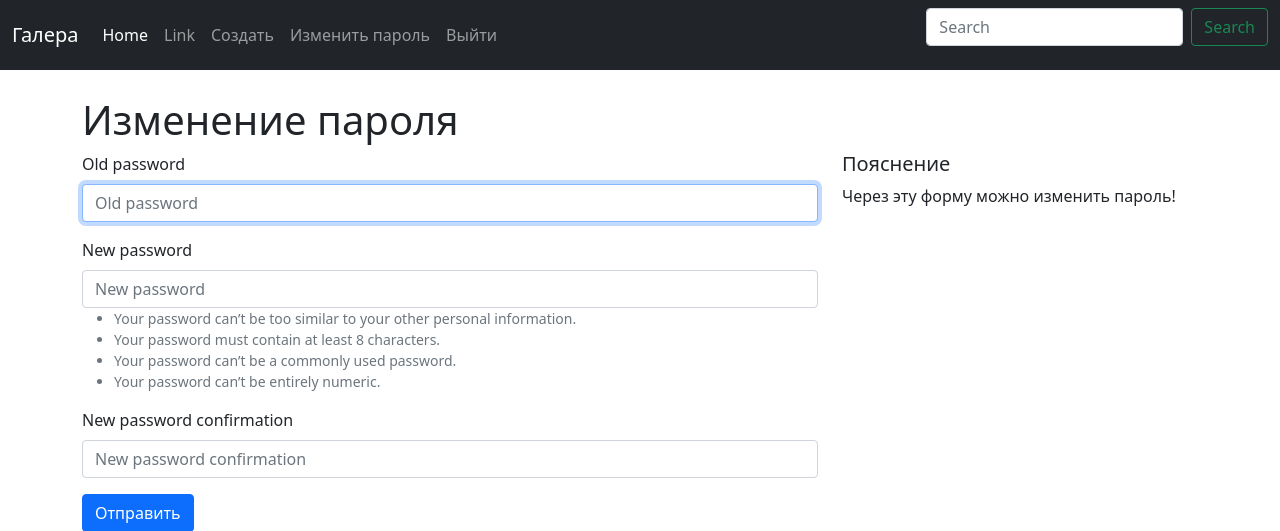
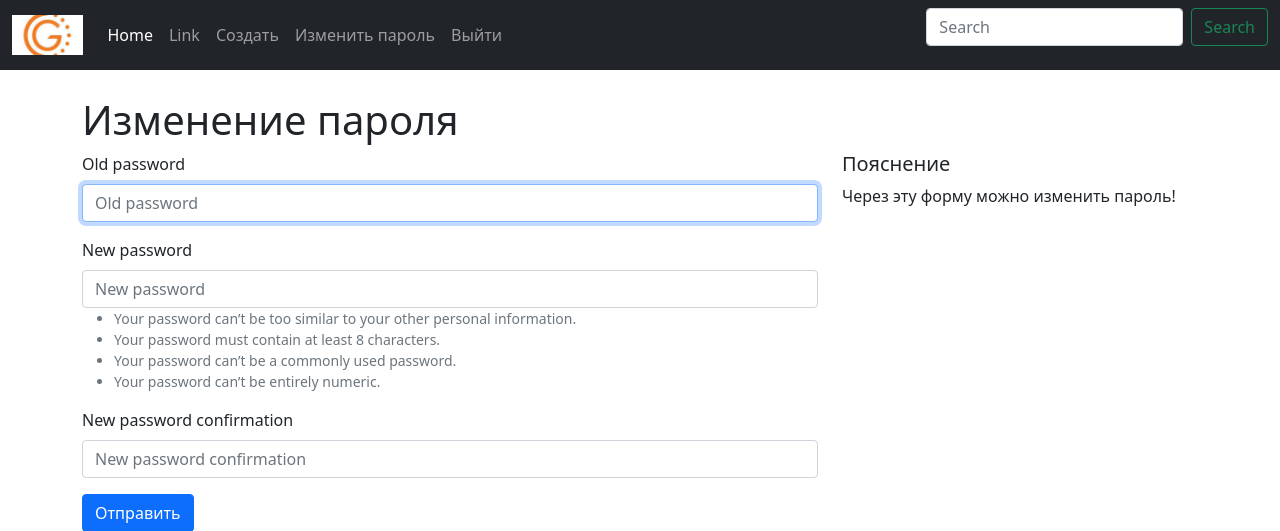
Before and after one commit to RaD/workers, a Django app: page /password-change/ in a window 1280 px wide. Shown: the top 531 px of the page. Run offline with Django 3.2, Linux system fonts and the light colour scheme; the visitor is signed in with stand-in values (Sample User, id 1); some libraries are stand-ins or nearby versions.

Commit message:
Логотип галеры

```diff
--- a/project/templates/navbar.html
+++ b/project/templates/navbar.html
@@ -1,7 +1,11 @@
-    <!-- Fixed navbar -->
+    <!-- Fixed navbar -->{% load static %}
     <nav class="navbar navbar-expand-md navbar-dark fixed-top bg-dark">
       <div class="container-fluid">
-        <a class="navbar-brand" href="/">Галера</a>
+        <a class="navbar-brand" href="/">
+          <img src="{% static 'logo.jpg' %}"
+               height="40"
+               alt="Галера" title="Галера"/>
+        </a>
         <button class="navbar-toggler" type="button" data-bs-toggle="collapse" data-bs-target="#navbarCollapse" aria-controls="navbarCollapse" aria-expanded="false" aria-label="Toggle navigation">
           <span class="navbar-toggler-icon"></span>
         </button>
```
Also changed, not shown: project/static/logo.jpg (added), 1 other file.
